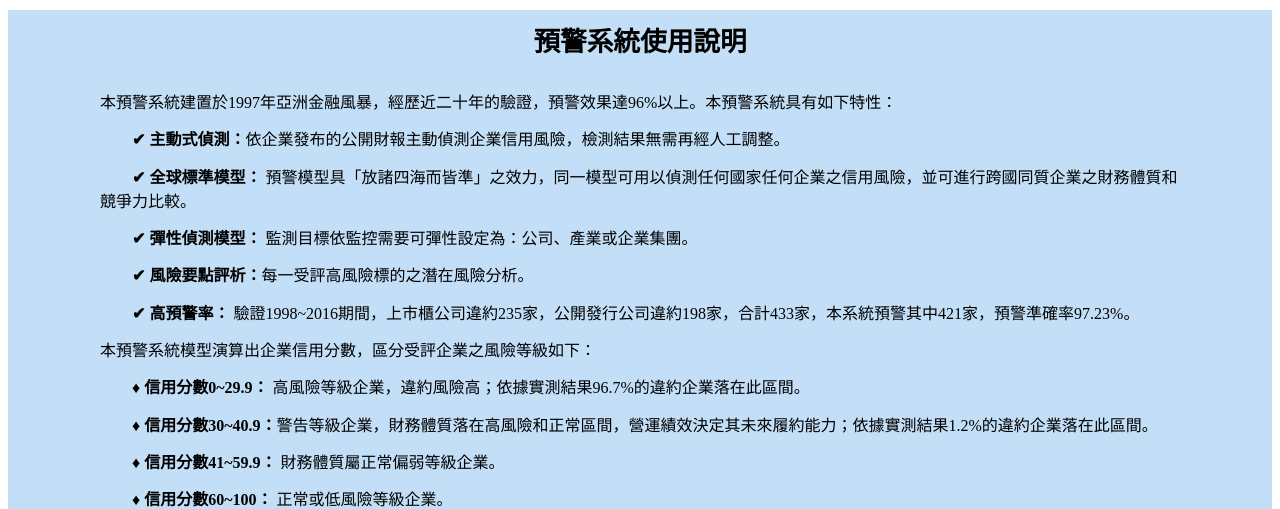
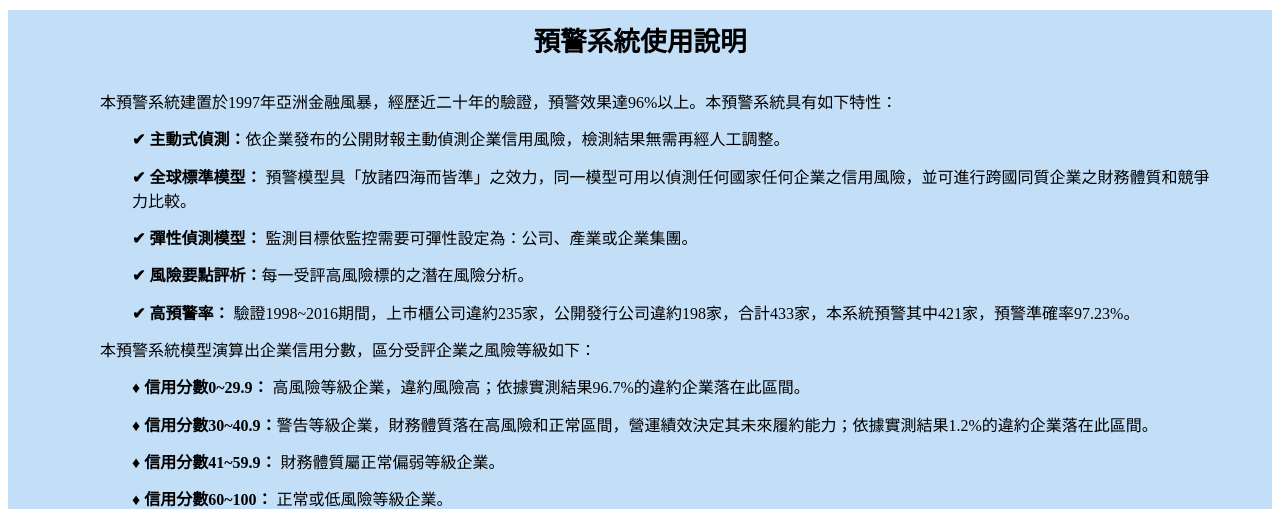
Before and after one commit to idhowardgj94/FinancialAlertSys, a PHP site: page /explanation.html in a window 1280 px wide. Shown: the top 509 px of the page. Run offline with PHP 8.4, Linux system fonts and the light colour scheme.

Commit message:
css說明部分微調

```diff
--- a/css/explanation.css
+++ b/css/explanation.css
@@ -21,7 +21,9 @@
 
 }
 #container #item {
-	text-indent: 2em;
+	position: relative;
+	left: 2em;
+
 }
 #container {
 
```
